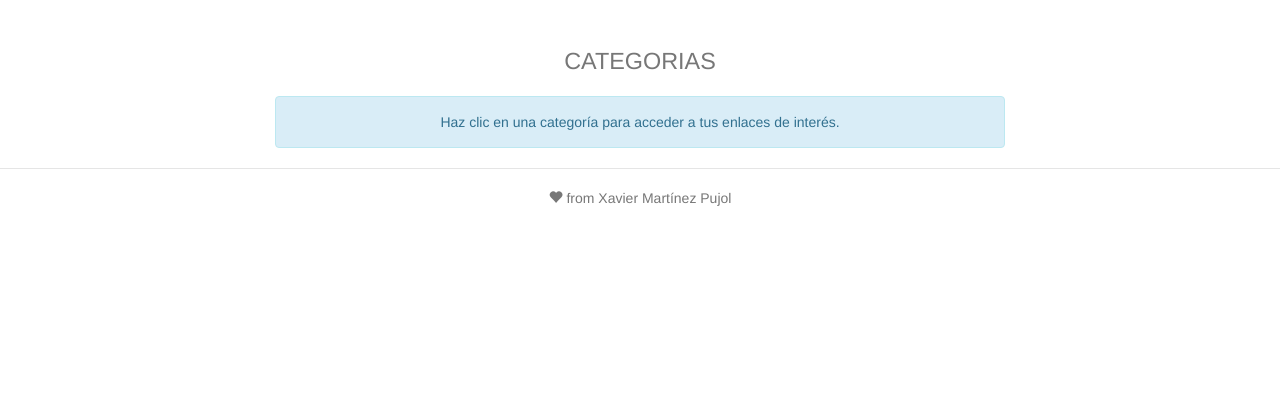
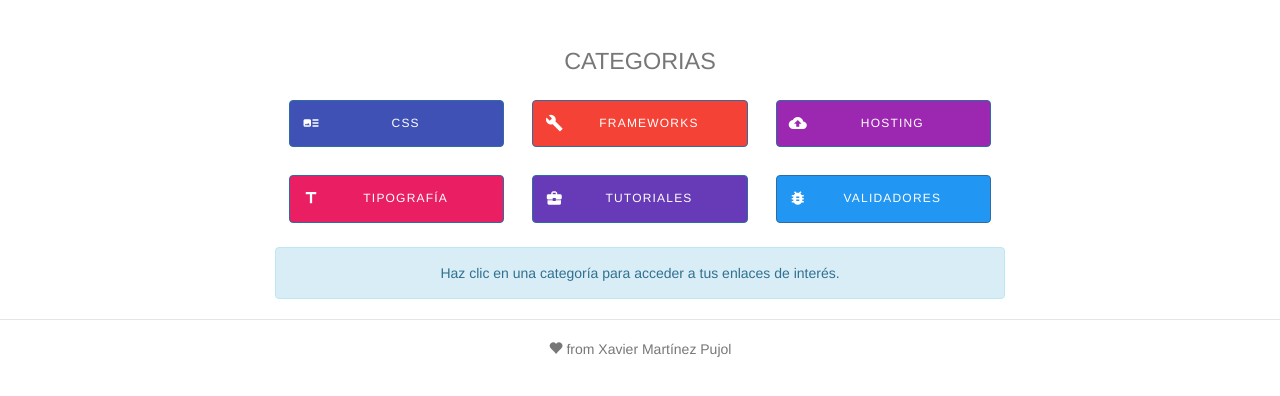
Before and after one commit to xmartinezpujol/web-toolbelt-lite, a website: page app/index.html in a window 1280 px wide. Shown: the part 134-530 px from the top of the page. Drawn offline with nearby package versions, Linux system fonts and the light colour scheme; some packages are replaced by stand-ins of ours; files that its build step writes are made by us from their sources; files whose address does not match are found by name.

Commit message:
añadido resolve de home de vuelta

```diff
--- a/app/scripts/app.js
+++ b/app/scripts/app.js
@@ -16,7 +16,17 @@ angular
     $stateProvider
       .state('home', {
         url: '/',
-        templateUrl: 'views/start.html'
+        templateUrl: 'views/start.html',
+        resolve: {
+          categories: function(datamanager) {
+            return datamanager.getCategories();
+          }
+        },
+        controller: function(categories){
+          this.data = categoryitems;
+          this.name = 'CATEGORIAS';
+        },
+        controllerAs: 'user'
       })
       .state('category', {
         url: '/category/:id',
```
Also changed, not shown: dist/index.html, 2 other files.
